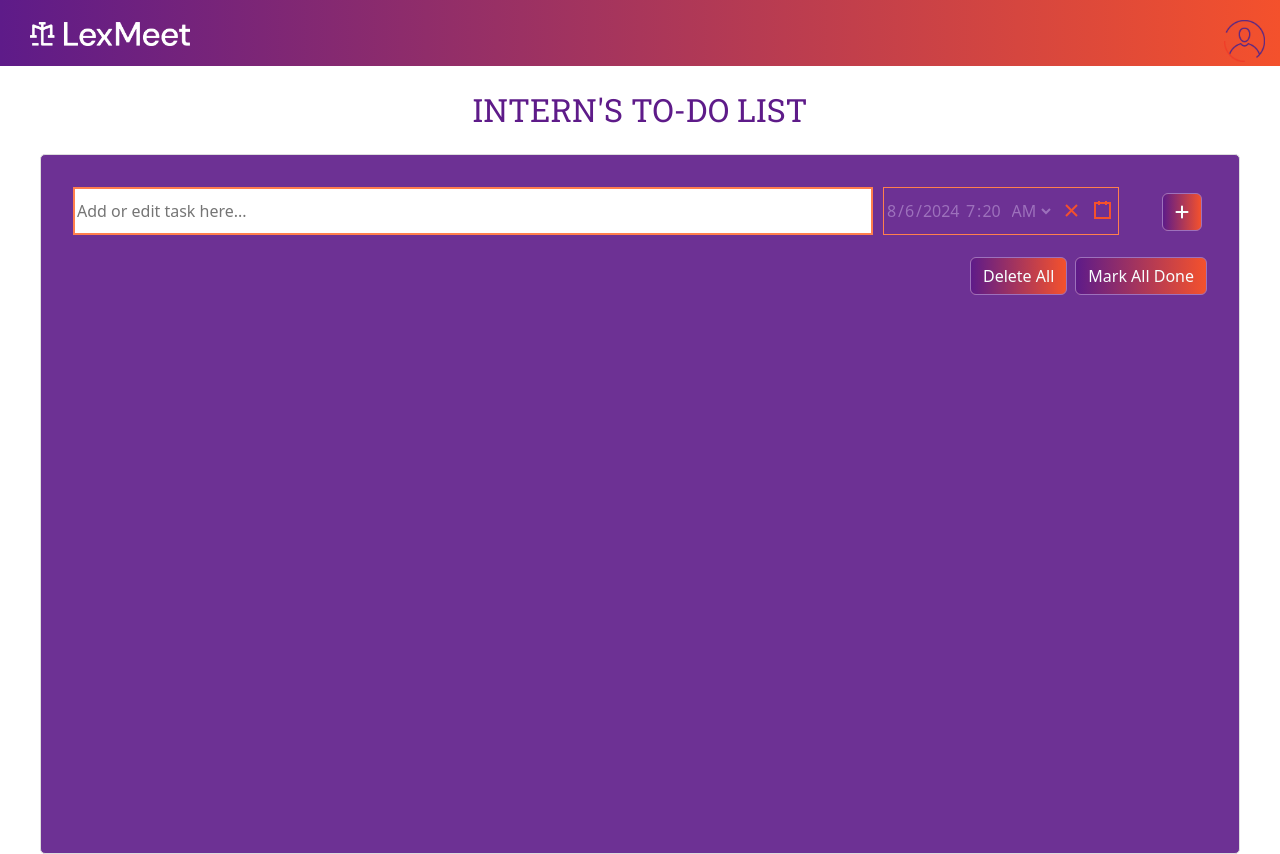
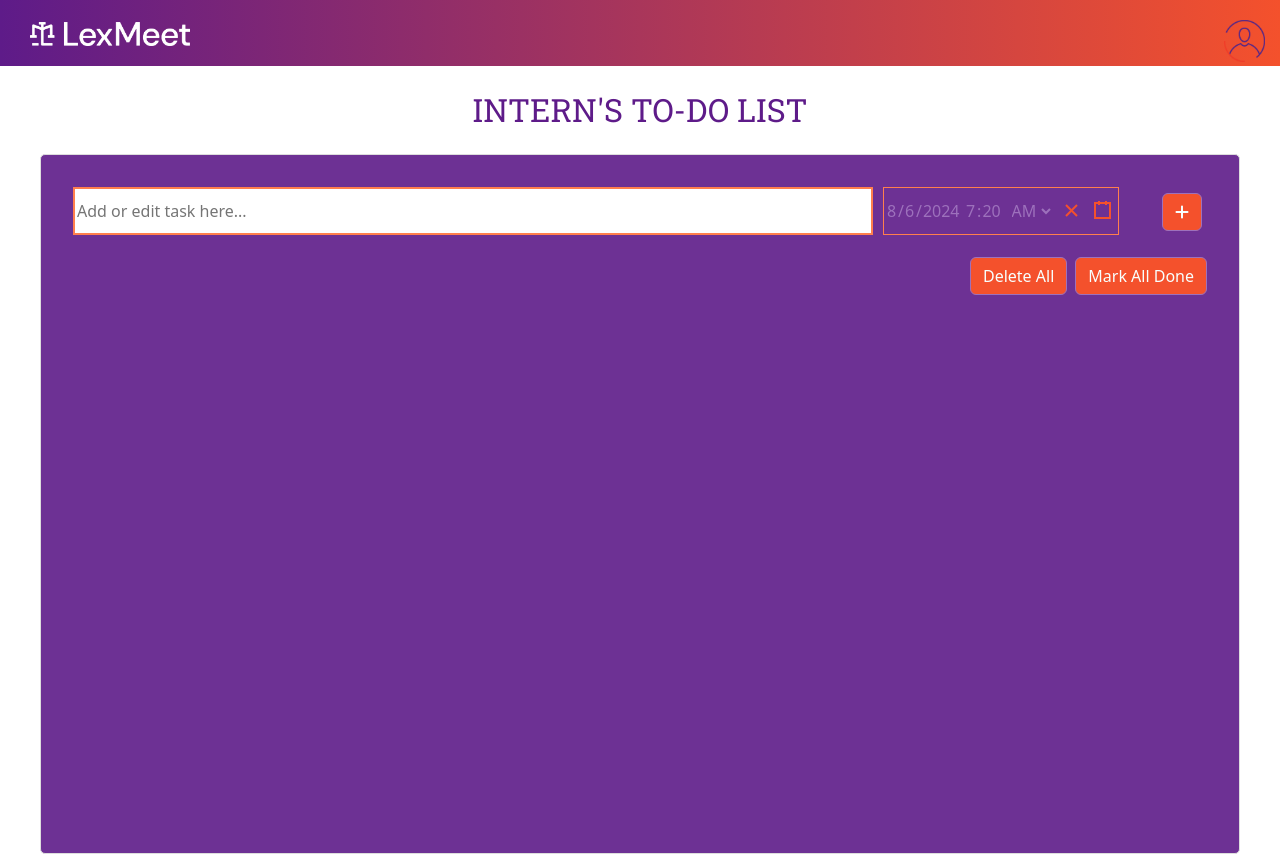
Before and after one commit to katrina110/TO-DO-APP, a React (Vite) app: page / in a window 1280 px wide. Built offline with nearby package versions, Linux system fonts and the light colour scheme.

Commit message:
Update App.css

```diff
--- a/src/App.css
+++ b/src/App.css
@@ -76,6 +76,7 @@ main {
   height: 3rem;
   width: 800px;
   border: 2px solid #FF7F4D;
+  color: gray;
 }
 
 .taskInput:hover {
@@ -261,9 +262,7 @@ input[type="checkbox"]:checked {
   stroke:  #F4512C !important;
 }
 
-.btn-primary {
-  background-image: linear-gradient(90deg, #5e1b89, #f4512c);
-}
+
 
 .modal-title {
   margin-bottom: 0;
```
